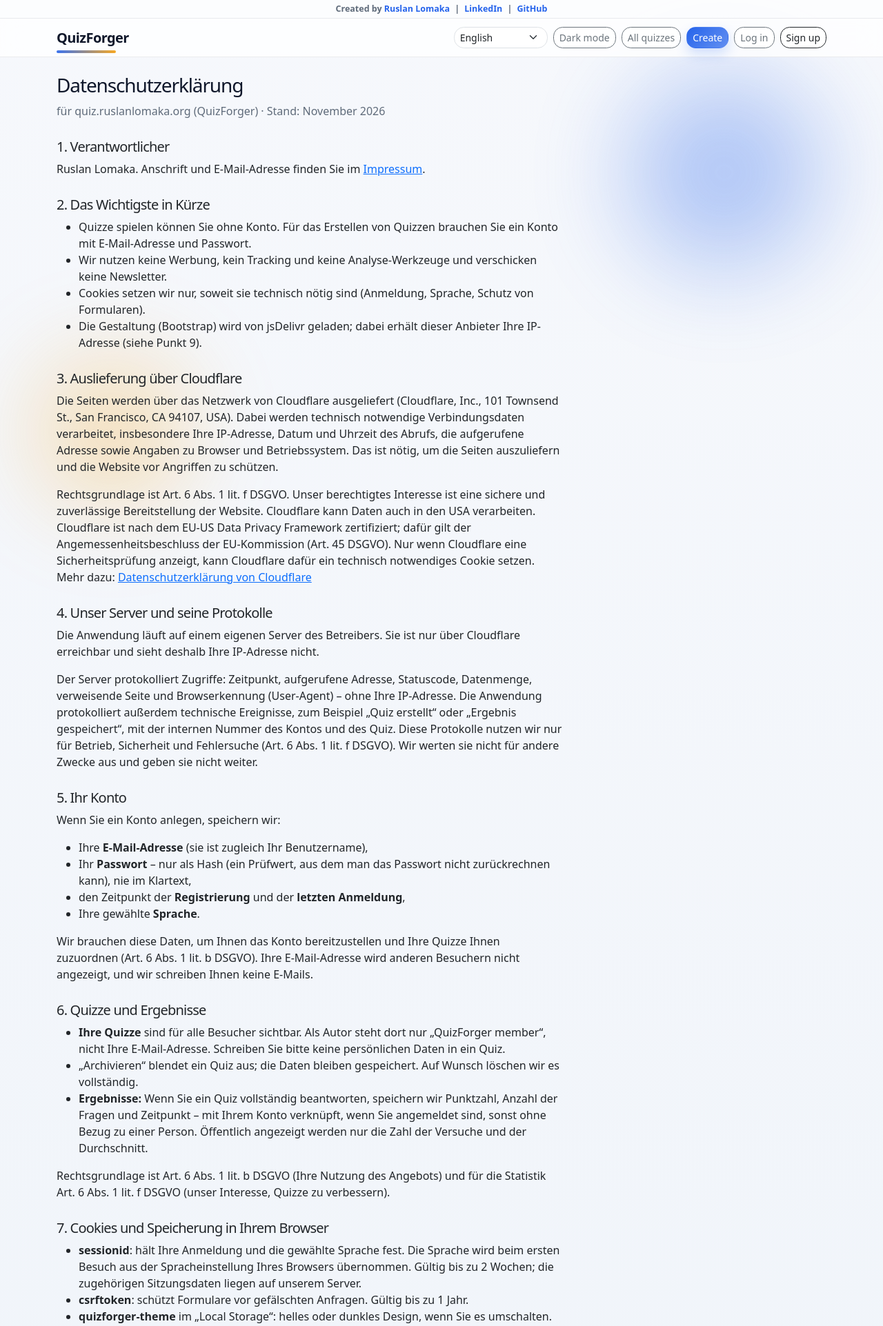
After one commit to RuslanLomaka/cs50quiz, a Django app: page /datenschutz in a window 1280 px wide. The commit adds this page. Shown: the top 1923 px of the page at 69% size. Run offline with Django 5.2, Linux system fonts and the light colour scheme; some libraries are stand-ins or nearby versions.

Commit message:
Add Datenschutzerklärung and Impressum links
A public /datenschutz page (German) describes what QuizForger really
processes: Cloudflare delivery, server and app logs (no client IPs
behind the tunnel), account data, public quizzes and stored results,
the session/CSRF cookies and the theme in localStorage, the daily
backups (30 kept) and Bootstrap from jsDelivr. A small footer on every
page links to it and to the owner's shared Impressum on
edv.ruslanlomaka.org, so the address is not copied into this repo.
The signup page points to the policy where the e-mail is collected.
Footer labels exist in English, German and Ukrainian.

Co-Authored-By: Claude Opus 5.5 <noreply@anthropic.com>
Claude-Session: https://claude.ai/code/session_01MSe3VqvRc26UaFQN1eDnQY

```diff
--- a/quizforger/context_processors.py
+++ b/quizforger/context_processors.py
@@ -1,4 +1,7 @@
 from .language import LANGUAGE_LABELS, SUPPORTED_LANGUAGES, get_request_language, get_ui_text
+
+# One Impressum covers all of the owner's sites, so its address lives in one place only.
+IMPRINT_URL = "https://edv.ruslanlomaka.org/impressum/"
 
 
 def language_context(request):
@@ -10,4 +13,5 @@ def language_context(request):
             {"code": code, "label": LANGUAGE_LABELS[code]} for code in SUPPORTED_LANGUAGES
         ],
         "ui": get_ui_text(language),
+        "qf_imprint_url": IMPRINT_URL,
     }
--- a/quizforger/language.py
+++ b/quizforger/language.py
@@ -70,6 +70,9 @@ UI_TEXT = {
         "confirm_password": "Confirm password",
         "already_have_account": "Already have an account?",
         "password_reset_roadmap": "Password reset by email is on the roadmap.",
+        "imprint": "Imprint",
+        "privacy": "Privacy policy",
+        "signup_privacy": "How we handle your data:",
     },
     "de": {
         "all_quizzes": "Alle Quizze",
@@ -132,6 +135,9 @@ UI_TEXT = {
         "confirm_password": "Passwort bestätigen",
         "already_have_account": "Du hast bereits ein Konto?",
         "password_reset_roadmap": "Passwort-Zurücksetzen per E-Mail steht auf der Roadmap.",
+        "imprint": "Impressum",
+        "privacy": "Datenschutz",
+        "signup_privacy": "Wie wir mit Ihren Daten umgehen:",
     },
     "uk": {
         "all_quizzes": "Усі тести",
@@ -194,6 +200,9 @@ UI_TEXT = {
         "confirm_password": "Підтвердити пароль",
         "already_have_account": "Уже маєш акаунт?",
         "password_reset_roadmap": "Скидання пароля через email є в планах.",
+        "imprint": "Impressum",
+        "privacy": "Конфіденційність",
+        "signup_privacy": "Як ми обробляємо ваші дані:",
     },
 }
 
--- a/quizforger/static/quizforger/app.css
+++ b/quizforger/static/quizforger/app.css
@@ -82,6 +82,29 @@ body::after {
 
 .portfolio-strip a:hover {
   text-decoration: underline;
+}
+
+.legal-footer {
+  position: relative;
+  z-index: 2;
+  display: flex;
+  justify-content: center;
+  gap: 0.45rem;
+  padding: 0.5rem 0.75rem 1.5rem;
+  color: var(--app-muted);
+  font-size: 0.82rem;
+}
+
+.legal-footer a {
+  color: inherit;
+}
+
+.legal-page {
+  max-width: 46rem;
+}
+
+.legal-page h2 {
+  margin-top: 1.75rem;
 }
 
 .app-navbar {
--- a/quizforger/templates/quizforger/base.html
+++ b/quizforger/templates/quizforger/base.html
@@ -13,7 +13,7 @@
             integrity="sha384-sRIl4kxILFvY47J16cr9ZwB07vP4J8+LH7qKQnuqkuIAvNWLzeN8tE5YBujZqJLB"
             crossorigin="anonymous"
     />
-    <link href="{% static 'quizforger/app.css' %}?v=20260518-3" rel="stylesheet"/>
+    <link href="{% static 'quizforger/app.css' %}?v=20261101-1" rel="stylesheet"/>
 
     <script>
       (function () {
@@ -101,6 +101,12 @@
     {% block content %}{% endblock %}
 </main>
 
+<footer class="legal-footer">
+    <a href="{{ qf_imprint_url }}">{{ ui.imprint }}</a>
+    <span aria-hidden="true">·</span>
+    <a href="{% url 'privacy' %}">{{ ui.privacy }}</a>
+</footer>
+
 <script
         src="https://cdn.jsdelivr.net/npm/bootstrap@5.3.8/dist/js/bootstrap.bundle.min.js"
         integrity="sha384-FKyoEForCGlyvwx9Hj09JcYn3nv7wiPVlz7YYwJrWVcXK/BmnVDxM+D2scQbITxI"
--- /dev/null
+++ b/quizforger/templates/quizforger/privacy.html
@@ -0,0 +1,72 @@
+{% extends "quizforger/base.html" %}
+{% block title %}Datenschutzerklärung · QuizForger{% endblock %}
+{% block content %}
+<article class="legal-page" lang="de">
+    <h1 class="h3">Datenschutzerklärung</h1>
+    <p class="text-muted">für quiz.ruslanlomaka.org (QuizForger) · Stand: November 2026</p>
+
+    <h2 class="h5">1. Verantwortlicher</h2>
+    <p>Ruslan Lomaka. Anschrift und E-Mail-Adresse finden Sie im <a href="{{ qf_imprint_url }}">Impressum</a>.</p>
+
+    <h2 class="h5">2. Das Wichtigste in Kürze</h2>
+    <ul>
+        <li>Quizze spielen können Sie ohne Konto. Für das Erstellen von Quizzen brauchen Sie ein Konto mit E-Mail-Adresse und Passwort.</li>
+        <li>Wir nutzen keine Werbung, kein Tracking und keine Analyse-Werkzeuge und verschicken keine Newsletter.</li>
+        <li>Cookies setzen wir nur, soweit sie technisch nötig sind (Anmeldung, Sprache, Schutz von Formularen).</li>
+        <li>Die Gestaltung (Bootstrap) wird von jsDelivr geladen; dabei erhält dieser Anbieter Ihre IP-Adresse (siehe Punkt 9).</li>
+    </ul>
+
+    <h2 class="h5">3. Auslieferung über Cloudflare</h2>
+    <p>Die Seiten werden über das Netzwerk von Cloudflare ausgeliefert (Cloudflare, Inc., 101 Townsend St., San Francisco, CA 94107, USA). Dabei werden technisch notwendige Verbindungsdaten verarbeitet, insbesondere Ihre IP-Adresse, Datum und Uhrzeit des Abrufs, die aufgerufene Adresse sowie Angaben zu Browser und Betriebssystem. Das ist nötig, um die Seiten auszuliefern und die Website vor Angriffen zu schützen.</p>
+    <p>Rechtsgrundlage ist Art. 6 Abs. 1 lit. f DSGVO. Unser berechtigtes Interesse ist eine sichere und zuverlässige Bereitstellung der Website. Cloudflare kann Daten auch in den USA verarbeiten. Cloudflare ist nach dem EU-US Data Privacy Framework zertifiziert; dafür gilt der Angemessenheitsbeschluss der EU-Kommission (Art. 45 DSGVO). Nur wenn Cloudflare eine Sicherheitsprüfung anzeigt, kann Cloudflare dafür ein technisch notwendiges Cookie setzen. Mehr dazu: <a href="https://www.cloudflare.com/de-de/privacypolicy/">Datenschutzerklärung von Cloudflare</a></p>
+
+    <h2 class="h5">4. Unser Server und seine Protokolle</h2>
+    <p>Die Anwendung läuft auf einem eigenen Server des Betreibers. Sie ist nur über Cloudflare erreichbar und sieht deshalb Ihre IP-Adresse nicht.</p>
+    <p>Der Server protokolliert Zugriffe: Zeitpunkt, aufgerufene Adresse, Statuscode, Datenmenge, verweisende Seite und Browserkennung (User-Agent) – ohne Ihre IP-Adresse. Die Anwendung protokolliert außerdem technische Ereignisse, zum Beispiel „Quiz erstellt“ oder „Ergebnis gespeichert“, mit der internen Nummer des Kontos und des Quiz. Diese Protokolle nutzen wir nur für Betrieb, Sicherheit und Fehlersuche (Art. 6 Abs. 1 lit. f DSGVO). Wir werten sie nicht für andere Zwecke aus und geben sie nicht weiter.</p>
+
+    <h2 class="h5">5. Ihr Konto</h2>
+    <p>Wenn Sie ein Konto anlegen, speichern wir:</p>
+    <ul>
+        <li>Ihre <strong>E-Mail-Adresse</strong> (sie ist zugleich Ihr Benutzername),</li>
+        <li>Ihr <strong>Passwort</strong> – nur als Hash (ein Prüfwert, aus dem man das Passwort nicht zurückrechnen kann), nie im Klartext,</li>
+        <li>den Zeitpunkt der <strong>Registrierung</strong> und der <strong>letzten Anmeldung</strong>,</li>
+        <li>Ihre gewählte <strong>Sprache</strong>.</li>
+    </ul>
+    <p>Wir brauchen diese Daten, um Ihnen das Konto bereitzustellen und Ihre Quizze Ihnen zuzuordnen (Art. 6 Abs. 1 lit. b DSGVO). Ihre E-Mail-Adresse wird anderen Besuchern nicht angezeigt, und wir schreiben Ihnen keine E-Mails.</p>
+
+    <h2 class="h5">6. Quizze und Ergebnisse</h2>
+    <ul>
+        <li><strong>Ihre Quizze</strong> sind für alle Besucher sichtbar. Als Autor steht dort nur „QuizForger member“, nicht Ihre E-Mail-Adresse. Schreiben Sie bitte keine persönlichen Daten in ein Quiz.</li>
+        <li>„Archivieren“ blendet ein Quiz aus; die Daten bleiben gespeichert. Auf Wunsch löschen wir es vollständig.</li>
+        <li><strong>Ergebnisse:</strong> Wenn Sie ein Quiz vollständig beantworten, speichern wir Punktzahl, Anzahl der Fragen und Zeitpunkt – mit Ihrem Konto verknüpft, wenn Sie angemeldet sind, sonst ohne Bezug zu einer Person. Öffentlich angezeigt werden nur die Zahl der Versuche und der Durchschnitt.</li>
+    </ul>
+    <p>Rechtsgrundlage ist Art. 6 Abs. 1 lit. b DSGVO (Ihre Nutzung des Angebots) und für die Statistik Art. 6 Abs. 1 lit. f DSGVO (unser Interesse, Quizze zu verbessern).</p>
+
+    <h2 class="h5">7. Cookies und Speicherung in Ihrem Browser</h2>
+    <ul>
+        <li><strong>sessionid</strong>: hält Ihre Anmeldung und die gewählte Sprache fest. Die Sprache wird beim ersten Besuch aus der Spracheinstellung Ihres Browsers übernommen. Gültig bis zu 2 Wochen; die zugehörigen Sitzungsdaten liegen auf unserem Server.</li>
+        <li><strong>csrftoken</strong>: schützt Formulare vor gefälschten Anfragen. Gültig bis zu 1 Jahr.</li>
+        <li><strong>quizforger-theme</strong> im „Local Storage“: helles oder dunkles Design, wenn Sie es umschalten. Wird nie an uns übertragen.</li>
+    </ul>
+    <p>Diese Speicherung ist für die von Ihnen genutzten Funktionen unbedingt erforderlich (§ 25 Abs. 2 Nr. 2 TDDDG). Sie können Cookies und Website-Daten jederzeit in Ihrem Browser löschen; danach sind Sie abgemeldet.</p>
+
+    <h2 class="h5">8. Datensicherung</h2>
+    <p>Wir sichern die Datenbank einmal am Tag. Aufbewahrt werden die 30 neuesten Sicherungen. Gelöschte Daten sind deshalb spätestens nach etwa 30 Tagen auch aus den Sicherungen verschwunden.</p>
+
+    <h2 class="h5">9. Gestaltung über jsDelivr</h2>
+    <p>Für die Gestaltung lädt jede Seite die Dateien von Bootstrap vom Dienst jsDelivr (cdn.jsdelivr.net). Betreiber ist die Volentio JSD Limited (England und Wales). jsDelivr nutzt für die Auslieferung weitere Anbieter, auch außerhalb der EU; diese erhalten Ihre IP-Adresse, Browserangaben und die Adresse der geladenen Datei. jsDelivr setzt nach eigenen Angaben keine Cookies. Eine Prüfsumme stellt sicher, dass Ihr Browser nur unveränderte Dateien ausführt.</p>
+    <p>Rechtsgrundlage ist Art. 6 Abs. 1 lit. f DSGVO. Unser berechtigtes Interesse ist eine schnelle und einheitliche Darstellung. Mehr dazu: <a href="https://www.jsdelivr.com/terms/privacy-policy-jsdelivr-net">Datenschutzerklärung von jsDelivr</a></p>
+
+    <h2 class="h5">10. Links zu anderen Websites</h2>
+    <p>Die Seite „Erstellen“ verlinkt auf ChatGPT, Gemini und Claude; außerdem gibt es Links zu GitHub und LinkedIn, und Quizze können Quellen verlinken. Erst wenn Sie einen Link anklicken, verlassen Sie diese Website; dort gelten die Datenschutzregeln des jeweiligen Anbieters. Wir übertragen keine Daten an diese Anbieter.</p>
+
+    <h2 class="h5">11. Speicherdauer und Löschung</h2>
+    <p>Ihre Kontodaten speichern wir, bis Sie das Konto löschen lassen. Schreiben Sie uns dazu eine E-Mail (Adresse im <a href="{{ qf_imprint_url }}">Impressum</a>). Wir löschen dann Ihr Konto; Ihre Quizze löschen wir auf Wunsch ebenfalls. Gespeicherte Ergebnisse bleiben nur ohne Bezug zu Ihrer Person für die Statistik erhalten.</p>
+
+    <h2 class="h5">12. Kontakt per E-Mail</h2>
+    <p>Wenn Sie uns eine E-Mail schreiben, verwenden wir Ihre Angaben nur, um Ihre Anfrage zu beantworten (Art. 6 Abs. 1 lit. f DSGVO), und löschen sie, wenn sie dafür nicht mehr gebraucht werden.</p>
+
+    <h2 class="h5">13. Ihre Rechte</h2>
+    <p>Sie haben das Recht auf Auskunft (Art. 15 DSGVO), Berichtigung (Art. 16 DSGVO), Löschung (Art. 17 DSGVO), Einschränkung der Verarbeitung (Art. 18 DSGVO), Datenübertragbarkeit (Art. 20 DSGVO) und Widerspruch gegen die Verarbeitung (Art. 21 DSGVO). Wenden Sie sich dafür an die im <a href="{{ qf_imprint_url }}">Impressum</a> genannte Adresse. Außerdem können Sie sich bei einer Datenschutz-Aufsichtsbehörde beschweren (Art. 77 DSGVO), zum Beispiel bei der Behörde Ihres Wohnorts.</p>
+</article>
+{% endblock %}
--- a/quizforger/templates/registration/signup.html
+++ b/quizforger/templates/registration/signup.html
@@ -49,6 +49,9 @@
           <a href="{% url 'login' %}">{{ ui.log_in }}</a>.
           {{ ui.password_reset_roadmap }}
         </p>
+        <p class="small text-muted mt-2 mb-0">
+          {{ ui.signup_privacy }} <a href="{% url 'privacy' %}">{{ ui.privacy }}</a>
+        </p>
       </div>
     </div>
   </div>
--- a/quizforger/urls.py
+++ b/quizforger/urls.py
@@ -8,6 +8,7 @@ from .forms import EmailAuthenticationForm
 urlpatterns = [
     path("", lambda request: redirect("quizzes_list"), name="home"),
     path("healthz", views.healthz, name="healthz"),
+    path("datenschutz", views.privacy, name="privacy"),
     path("quizzes", views.quizzes_list, name="quizzes_list"),
     path("quizzes/mine", views.my_quizzes, name="my_quizzes"),
     path("quizzes/new", views.quiz_new, name="quiz_new"),
--- a/quizforger/views.py
+++ b/quizforger/views.py
@@ -313,6 +313,11 @@ def quiz_delete(request, quiz_id):
 
 
 @require_GET
+def privacy(request):
+    return render(request, "quizforger/privacy.html")
+
+
+@require_GET
 def healthz(request):
     try:
         with connection.cursor() as cursor:
```
Also changed, not shown: quizforger/tests/test_legal_pages.py (added, +49 -0 lines).
